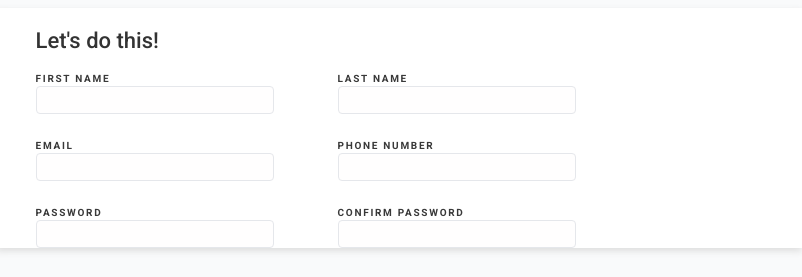
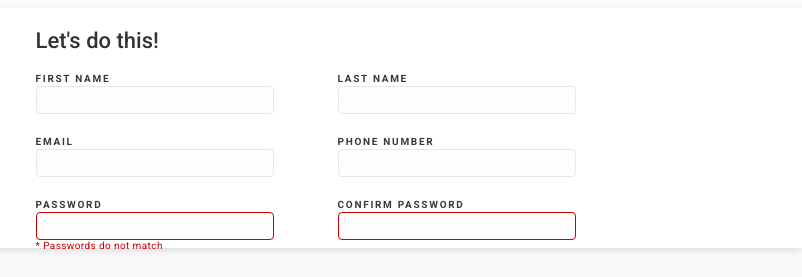
Before and after one commit to Etheryen/odin-sign-up-form, a plain HTML site: page index.html in a window 1280 px wide. Shown: the part 280-557 px from the top of the page, 478-1280 px from the left. Drawn offline with Linux system fonts and the light colour scheme.

Commit message:
add error class

```diff
--- a/index.html
+++ b/index.html
@@ -54,11 +54,13 @@
         <div class="row">
         <div class="pair">
           <label for="password">PASSWORD</label required>
-          <input type="password" name="password" id="password">
+          <div class="errorContainer">
+            <input class="error" type="password" name="password" id="password">
+          </div>
         </div>
         <div class="pair">
           <label for="confirmPassword">CONFIRM PASSWORD</label>
-          <input type="password" name="confirmPassword" id="confirmPassword" required>
+          <input class="error" type="password" name="confirmPassword" id="confirmPassword" required>
         </div>
         </div>
       </form>
--- a/style.css
+++ b/style.css
@@ -79,7 +79,7 @@ body {
 form {
   display: flex;
   flex-direction: column;
-  gap: 26px;
+  gap: 22px;
 }
 
 .row {
@@ -116,6 +116,20 @@ input:focus {
   box-shadow: 3px 3px 3px #dddddd;
 }
 
+.error {
+  border: 1px solid rgb(199, 0, 0);
+}
+
+.errorContainer::after {
+  display: block;
+  content: '* Passwords do not match';
+  letter-spacing: .4px;
+  height: 20px;
+  width: 200px;
+  color: rgb(199, 0, 0);
+  font-size: 10px;
+}
+
 button {
   background-color: var(--accent-color);
   border: none;
```
